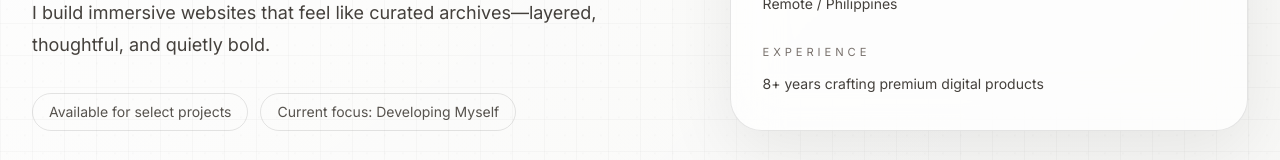
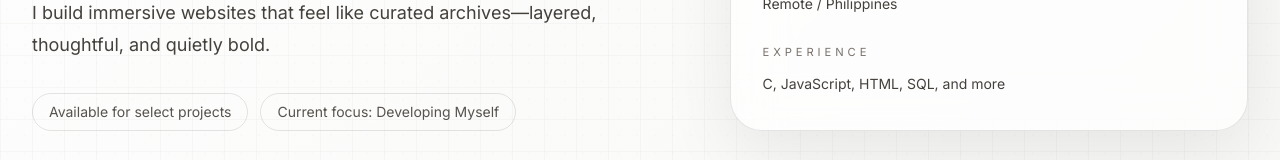
Before and after one commit to wawa-gif/Catapang_Portfolio, a Next.js app: page /Catapang_Portfolio/ in a window 1280 px wide. Shown: the part 489-649 px from the top of the page. Built offline with nearby package versions, Linux system fonts and the light colour scheme.

Commit message:
Update page.tsx

```diff
--- a/app/page.tsx
+++ b/app/page.tsx
@@ -134,7 +134,7 @@ export default function HomePage() {
                 </div>
                 <div>
                   <span className="block text-[0.7rem] uppercase tracking-[0.35em] text-stone-500 dark:text-stone-400">Experience</span>
-                  <span className="mt-1 block">8+ years crafting premium digital products</span>
+                  <span className="mt-1 block">C, JavaScript, HTML, SQL, and more</span>
                 </div>
               </div>
             </motion.aside>
```
